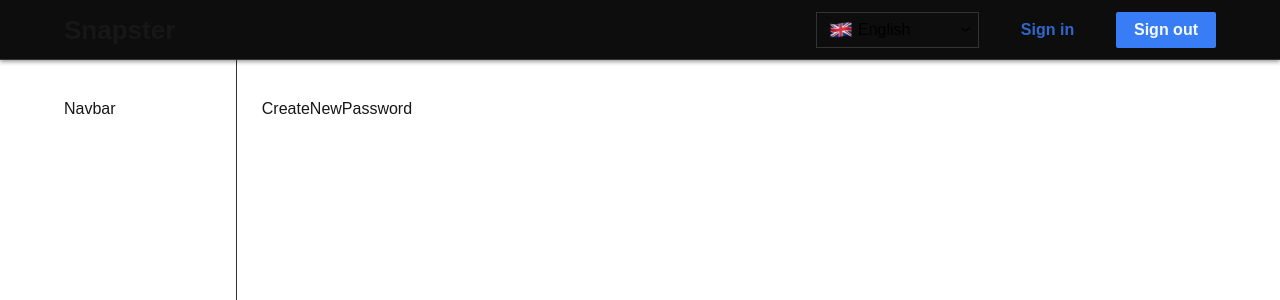
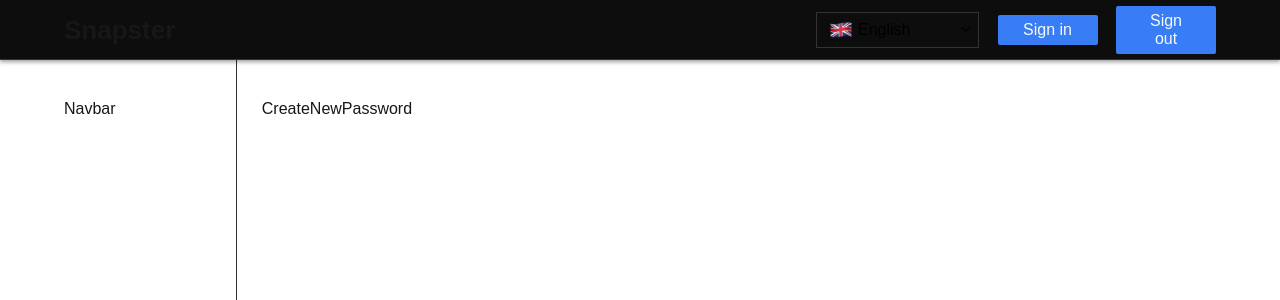
Before and after one commit to h18e-Droid/Snapster, a Next.js app: page /createNewPassword in a window 1280 px wide. Shown: the top 300 px of the page. Built offline with nearby package versions, Linux system fonts and the light colour scheme.

Commit message:
fix: children button

```diff
--- a/src/shared/ui/button/Button.tsx
+++ b/src/shared/ui/button/Button.tsx
@@ -5,6 +5,8 @@ import styles from './Button.module.css'
 
 export type ButtonProps= ComponentPropsWithoutRef<'button'> & {
   onClick?: ()=> void,
+  children?: React.ReactNode
+  className?: string
   width: string | number,
   variant?: 'primary' | 'secondary' | 'outline' | 'textButton' | 'variantButton'
 }
@@ -15,10 +17,11 @@ const color: Record<string, string> = {
   outline: styles.outline,
   textButton: styles.textButton,
   variantButton:  styles.variantButton,
+
 }
 
 
-export const Button = ({width,variant, ...props}: ButtonProps) => {
+export const Button = ({width,variant,children, className, ...props}: ButtonProps) => {
 
   const variantName = variant? color[variant] : styles.primary;
 
@@ -32,11 +35,12 @@ export const Button = ({width,variant, ...props}: ButtonProps) => {
 
   return (
     <button type={props.type}
-            className={`${variantName}`}
+            className={`${variantName}` || className}
             style={{ ...buttonStyle} }
             {...props}
     >
       {props.title}
+      {children}
     </button>
   )
 }
```
